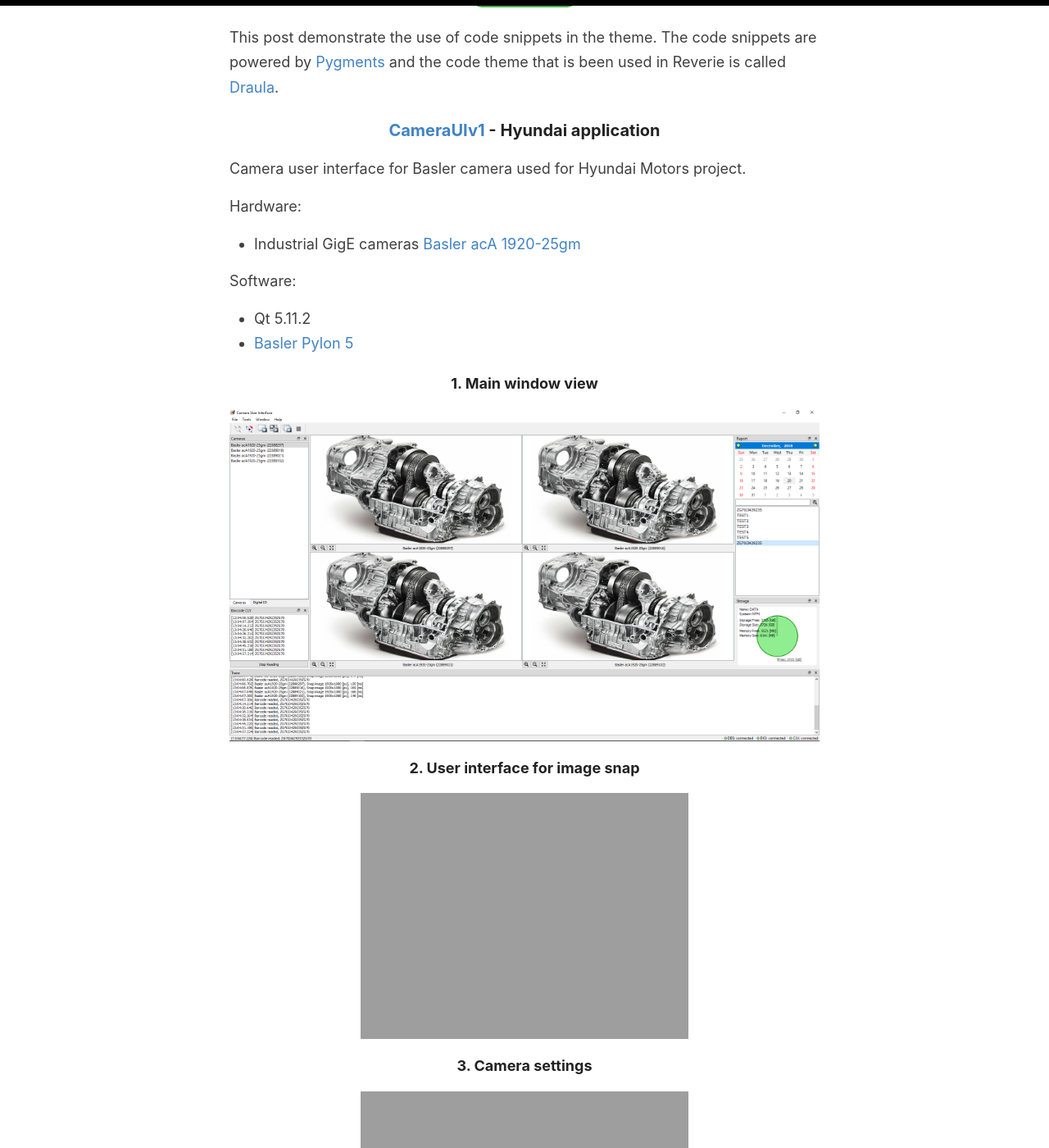
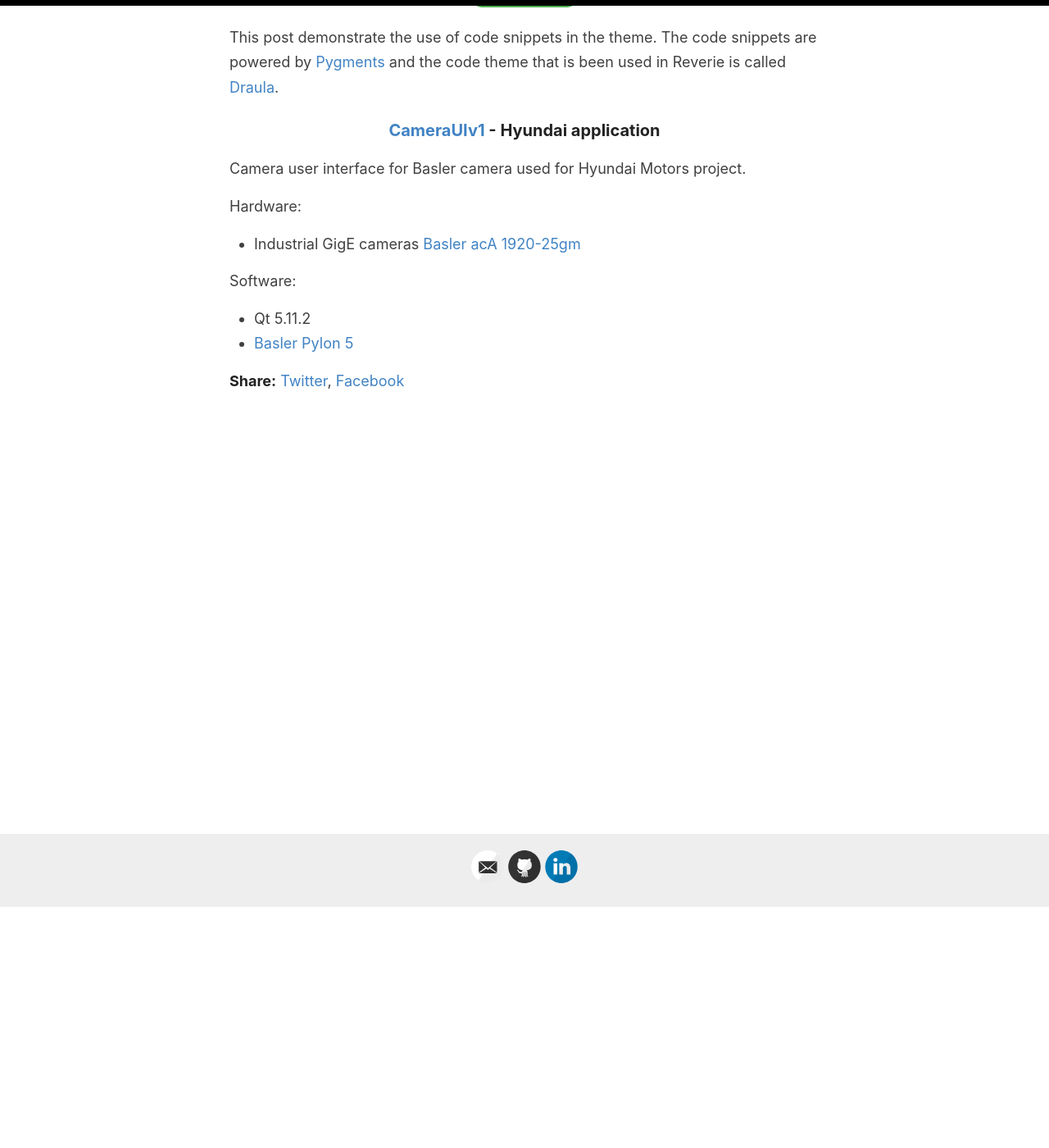
Before and after one commit to CodElecCz/codeleccz.github.io, a Jekyll site: the page built from _posts/2019-1-20-camerauiv1-huyndai.md, in a window 1280 px wide and 1400 px high, scrolled down 294 px. Shown: the whole window at 82% size. Built offline with Jekyll 4.4.1, drawn with Linux system fonts in a browser that asks for light colours; some of the changed text lies outside the part shown.

Commit message:
Update 2019-1-20-camerauiv1-huyndai.md

```diff
--- a/_posts/2019-1-20-camerauiv1-huyndai.md
+++ b/_posts/2019-1-20-camerauiv1-huyndai.md
@@ -16,19 +16,3 @@ Hardware:
 Software:
 - Qt 5.11.2
 - [Basler Pylon 5](https://www.baslerweb.com/en/products/software/pylon-windows/)
-
-#### 1. Main window view
-
-![Camera GUI 1](https://codeleccz.github.io/images/CameraUIv1/hyundai1.png)
-
-#### 2. User interface for image snap
-
-![Camera GUI 2](https://codeleccz.github.io/images/CameraUIv1/hyundai2.png)
-
-#### 3. Camera settings
-
-![Camera GUI 3](https://codeleccz.github.io/images/CameraUIv1/hyundai3.png)
-
-#### 4. Stored images view
-
-![Camera GUI 4](https://codeleccz.github.io/images/CameraUIv1/hyundai4.png)
```
